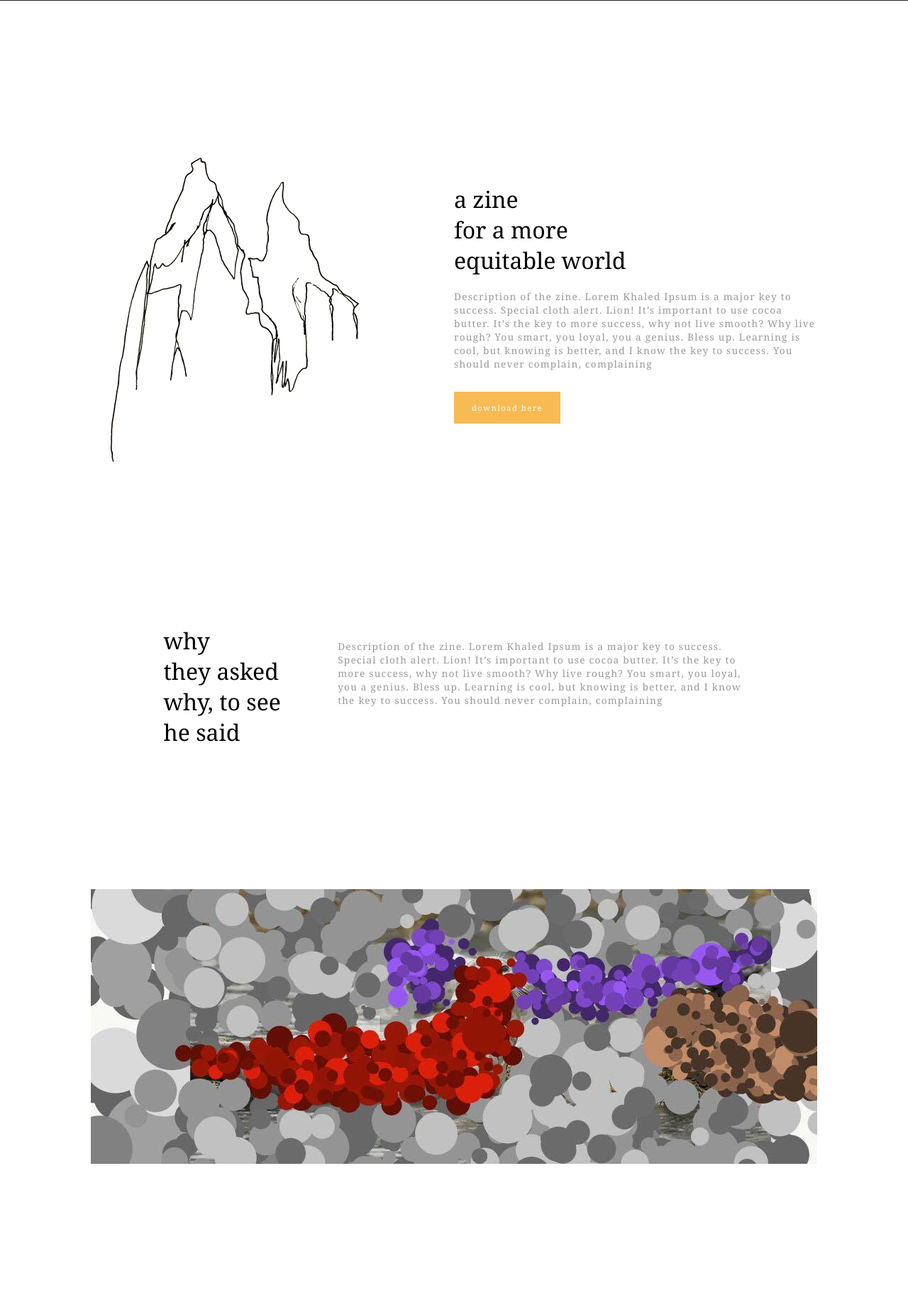
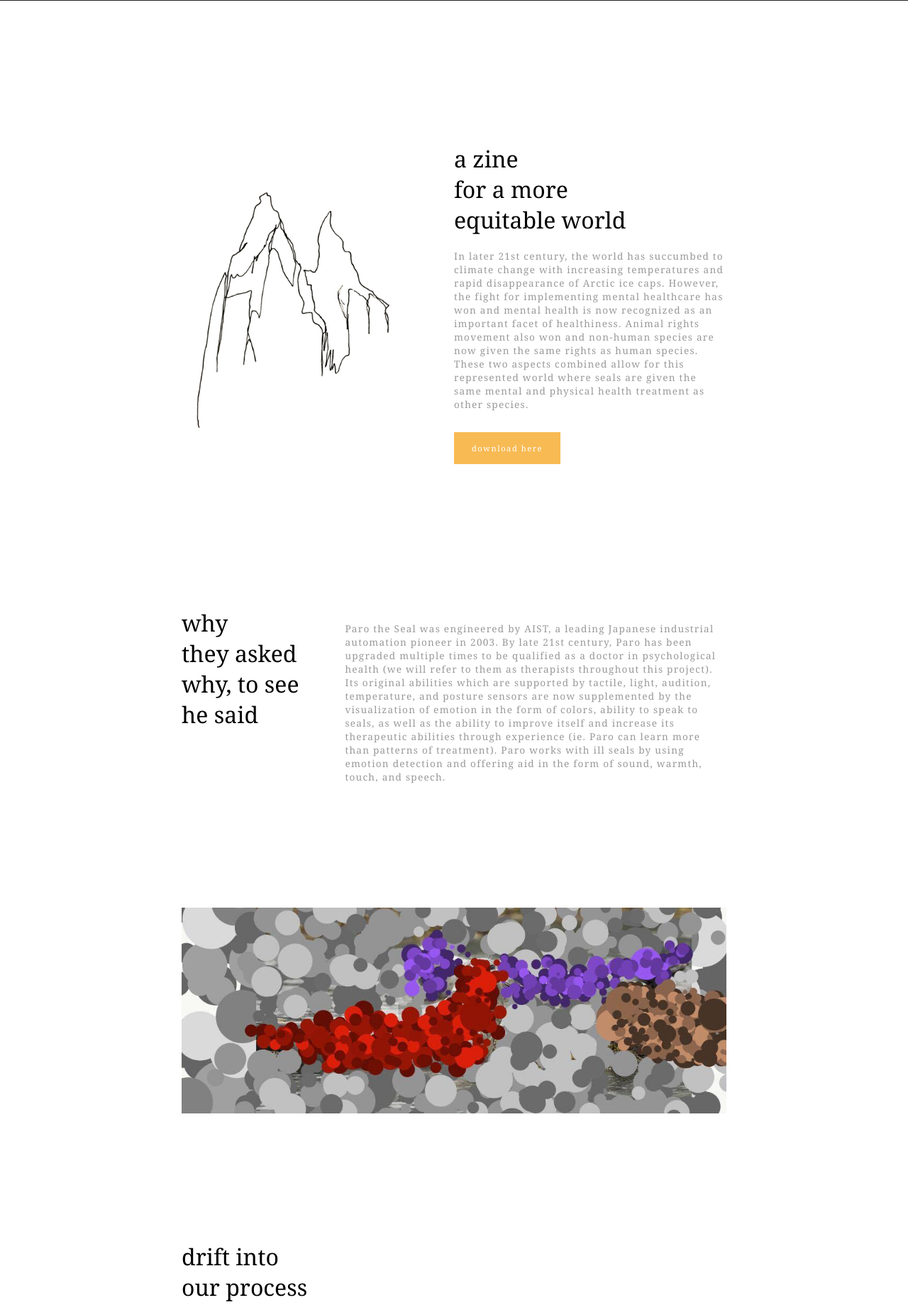
Before and after one commit to lmliu/parosorrow, a PHP site: page /index.html in a window 1280 px wide. Shown: the part 799-2645 px from the top of the page at 71% size. Run offline with PHP 8.4, Linux system fonts and the light colour scheme.

Commit message:
adjustments'

```diff
--- a/index.html
+++ b/index.html
@@ -7,14 +7,13 @@
 <body>
 
   <section id="landing">
-    <div id="landing-wrapper" class="section-wrapper">
+    <div id="landing-wrapper" class="section-wrapper-lg">
       <h1 class="landing-title">paro and</h1>
       <h1 class="landing-title">sorrow</h1>
       <div id="subtext-wrap">
         <p id="landing-text">a <i>journey</i> of AI-based seal emotional empathy</p>
         <p id="landing-text">through zine poetry</p>
       </div><!-- #subtext-wrap -->
-      <img id="landing-img" src="" alt="" />
     </div><!-- .section-wrapper -->
      <div id="landing-link-wrapper">
       <a id="landing-link" href="#about">{ dive <i>deeper</i> }</a>
@@ -31,7 +30,7 @@
         <h2 class="section-title">for a more</h2><!-- .section-title -->
         <h2 class="section-title">equitable world</h2><!-- .section-title -->
         <p class="content-text">
-          Description of the zine. Lorem Khaled Ipsum is a major key to success. Special cloth alert. Lion! It’s important to use cocoa butter. It’s the key to more success, why not live smooth? Why live rough? You smart, you loyal, you a genius. Bless up. Learning is cool, but knowing is better, and I know the key to success. You should never complain, complaining
+          In later 21st century, the world has succumbed to climate change with increasing temperatures and rapid disappearance of Arctic ice caps. However, the fight for implementing mental healthcare has won and mental health is now recognized as an important facet of healthiness. Animal rights movement also won and non-human species are now given the same rights as human species. These two aspects combined allow for this represented world where seals are given the same mental and physical health treatment as other species.
         </p><!--content-text-->
         <div class="button-wrap">
           <a class="download-btn" href="imgs/paro_print.pdf" target="_blank" rel="noopener noreferrer">download here</a><!--download-btn-->
@@ -51,7 +50,7 @@
         </div><!-- .standalone-title -->
         <div id="es-text">
           <p class="content-text">
-            Description of the zine. Lorem Khaled Ipsum is a major key to success. Special cloth alert. Lion! It’s important to use cocoa butter. It’s the key to more success, why not live smooth? Why live rough? You smart, you loyal, you a genius. Bless up. Learning is cool, but knowing is better, and I know the key to success. You should never complain, complaining
+            Paro the Seal was engineered by AIST, a leading Japanese industrial automation pioneer in 2003. By late 21st century, Paro has been upgraded multiple times to be qualified as a doctor in psychological health (we will refer to them as therapists throughout this project). Its original abilities which are supported by tactile, light, audition, temperature, and posture sensors are now supplemented by the visualization of emotion in the form of colors, ability to speak to seals, as well as the ability to improve itself and increase its therapeutic abilities through experience (ie. Paro can learn more than patterns of treatment). Paro works with ill seals by using emotion detection and offering aid in the form of sound, warmth, touch, and speech.
           </p><!--content-text-->
         </div>
       </section><!-- #emotion-system -->
@@ -63,7 +62,7 @@
           <h2 class="section-title">drift into</h2><!-- .section-title -->
           <h2 class="section-title">our process</h2><!-- .section-title -->
           <p class="content-text">
-            Description of the zine. Lorem Khaled Ipsum is a major key to success. Special cloth alert. Lion! It’s important to use cocoa butter. It’s the key to more success, why not live smooth? Why live rough? You smart, you loyal, you a genius. Bless up. Learning is cool, but knowing is better, and I know the key to success. You should never complain, complaining
+            With our three precedents, we create a world in which each works in harmony to induce greater automation as a result of greater equity. We use diverse artifacts to display this world including: art, writing, and physical object. The inclusion of the zine reflects the increasing abilities of Paro as a therapist in his expression of his experiences in the Biosphere. The poems are created by Paro in his understanding of the patients’ experiences and created in the form of a zine based on the culture inspired by self-expression.
           </p><!-- .content-text -->
         </div><!-- .section-header-->
         <div id="photo-library">
@@ -86,7 +85,7 @@
         <h2 class="section-title">excerpts from</h2><!-- .section-title -->
         <h2 class="section-title">emotional empathy</h2><!-- .section-title -->
         <p class="content-text">
-          Description of the zine. Lorem Khaled Ipsum is a major key to success. Special cloth alert. Lion! It’s important to use cocoa butter. It’s the key to more success, why not live smooth? Why live rough? You smart, you loyal, you a genius. Bless up. Learning is cool, but knowing is better, and I know the key to success. You should never complain, complaining
+          The zine is a 4-page flip book of poems written by Paro in based on its experience within the Biosphere in which it works. It is written in the poetic form of Rupi Kaur, a poet in the 21st century who wrote poems solely based on expression of emotion.
         </p><!-- .content-text -->
       </div><!-- .section-header-->
       <div id="poetry-photos">
--- a/paorkaur.css
+++ b/paorkaur.css
@@ -11,15 +11,25 @@ html, body {
 }
 
 section.section-body {
-  margin-bottom: 200px;
+  margin-bottom: 175px;
 }
 
 div.section-wrapper {
+  margin: 0 20%;
+}
+
+div.section-wrapper-lg {
   margin: 0 10%;
 }
 
 div#about-wrapper, section#emotion-system {
   display: flex;
+}
+
+@media screen and (max-width: 699px) {
+  section#emotion-system {
+    display: inline-block;
+  }
 }
 
 div#landing-wrapper {
@@ -93,17 +103,15 @@ section#about {
   align-items: center;
 }
 
-
 div#about-wrapper {
   align-items: center;
 }
 
-/* emotion-system */
-section#emotion-system {
-  margin-left: 10%;
-  margin-right: 10%;
+img#about-img {
+  width: 300px;
 }
 
+/* emotion-system */
 div.about-wraps {
   width: 50%;
 }
@@ -159,7 +167,7 @@ div#photo-lib-wrap {
 }
 
 img.photo-lib-img {
-  width: 400px;
+  width: 300px;
   margin-right: 20px;
   margin-left: -(10px);
   margin-top: 20px;
```
Also changed, not shown: 1 other file.
